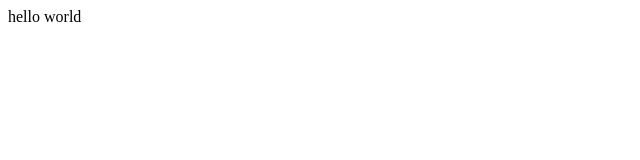
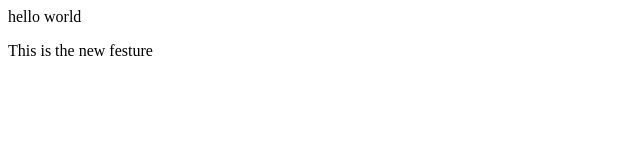
Before and after one commit to yatin0102/LocalRepo2, a plain HTML site: page index.html in a window 1280 px wide. Shown: the whole page, without its empty margins (0-640 px from the left). Drawn offline with Linux system fonts and the light colour scheme.

Commit message:
add new feature

```diff
--- a/index.html
+++ b/index.html
@@ -1 +1,2 @@
 <p>hello world</p>
+<p>This is the new festure</p>
```
